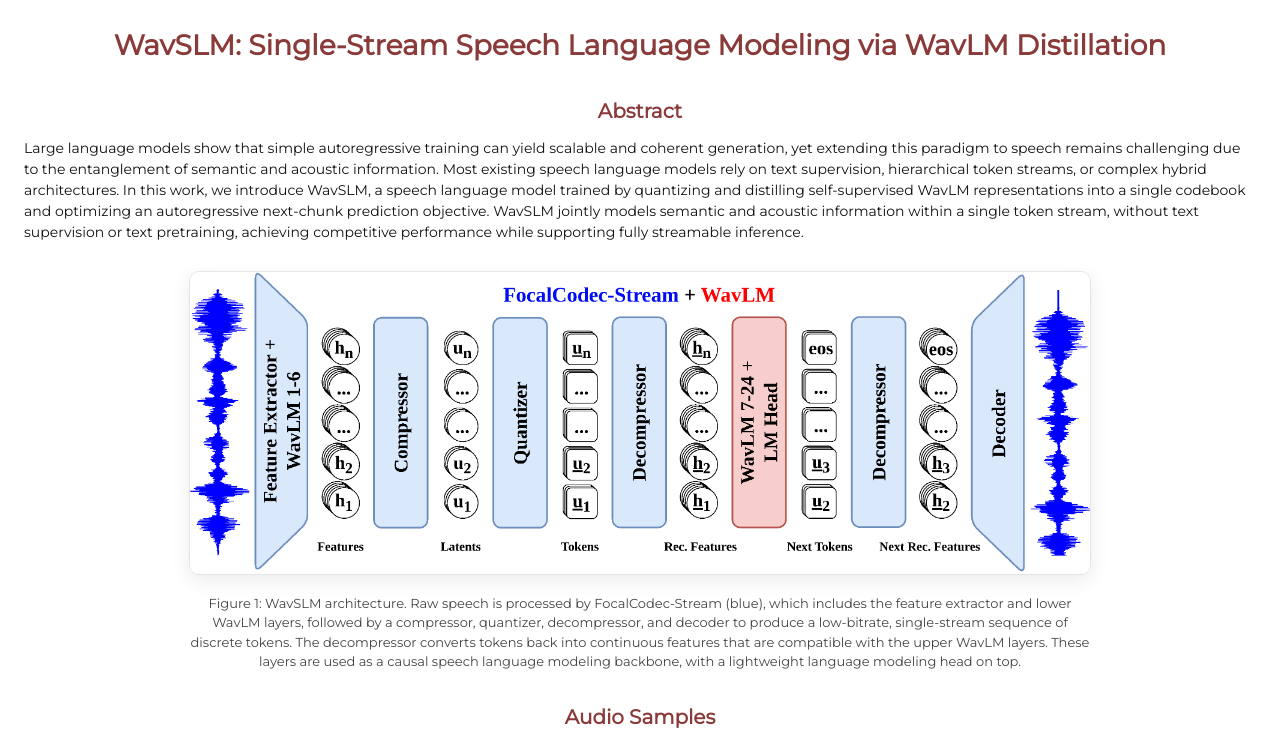
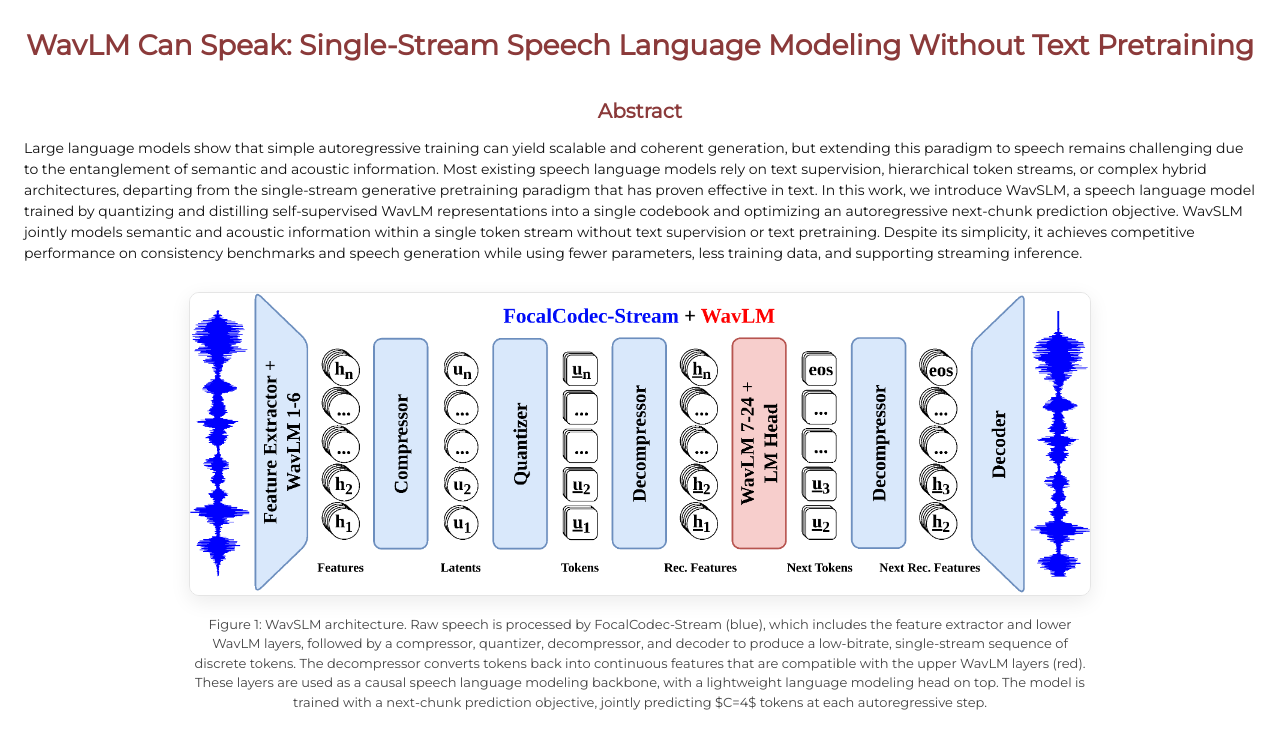
Before and after one commit to lucadellalib/wavslm-web, a plain HTML site: page index.html in a window 1280 px wide. Shown: the top 739 px of the page. Drawn offline with Linux system fonts and the light colour scheme.

Commit message:
Update index.html

```diff
--- a/index.html
+++ b/index.html
@@ -203,20 +203,20 @@
 <div class="wrap">
 
   <div class="hero">
-    <h1>WavSLM: Single-Stream Speech Language Modeling via WavLM Distillation</h1>
+    <h1>WavLM Can Speak: Single-Stream Speech Language Modeling Without Text Pretraining</h1>
   </div>
 
   <h2>Abstract</h2>
 
   <p>
-    Large language models show that simple autoregressive training can yield scalable and coherent generation, yet extending this paradigm to speech remains challenging due to the entanglement of semantic and acoustic information. Most existing speech language models rely on text supervision, hierarchical token streams, or complex hybrid architectures. In this work, we introduce WavSLM, a speech language model trained by quantizing and distilling self-supervised WavLM representations into a single codebook and optimizing an autoregressive next-chunk prediction objective. WavSLM jointly models semantic and acoustic information within a single token stream, without text supervision or text pretraining, achieving competitive performance while supporting fully streamable inference.
+    Large language models show that simple autoregressive training can yield scalable and coherent generation, but extending this paradigm to speech remains challenging due to the entanglement of semantic and acoustic information. Most existing speech language models rely on text supervision, hierarchical token streams, or complex hybrid architectures, departing from the single-stream generative pretraining paradigm that has proven effective in text. In this work, we introduce WavSLM, a speech language model trained by quantizing and distilling self-supervised WavLM representations into a single codebook and optimizing an autoregressive next-chunk prediction objective. WavSLM jointly models semantic and acoustic information within a single token stream without text supervision or text pretraining. Despite its simplicity, it achieves competitive performance on consistency benchmarks and speech generation while using fewer parameters, less training data, and supporting streaming inference.
   </p>
 
   <!-- ===== FIGURE ===== -->
   <figure class="figure">
     <img src="wavslm.jpg" alt="WavSLM">
     <figcaption>
-       Figure 1: WavSLM architecture. Raw speech is processed by FocalCodec-Stream (blue), which includes the feature extractor and lower WavLM layers, followed by a compressor, quantizer, decompressor, and decoder to produce a low-bitrate, single-stream sequence of discrete tokens. The decompressor converts tokens back into continuous features that are compatible with the upper WavLM layers. These layers are used as a causal speech language modeling backbone, with a lightweight language modeling head on top.
+       Figure 1: WavSLM architecture. Raw speech is processed by FocalCodec-Stream (blue), which includes the feature extractor and lower WavLM layers, followed by a compressor, quantizer, decompressor, and decoder to produce a low-bitrate, single-stream sequence of discrete tokens. The decompressor converts tokens back into continuous features that are compatible with the upper WavLM layers (red). These layers are used as a causal speech language modeling backbone, with a lightweight language modeling head on top. The model is trained with a next-chunk prediction objective, jointly predicting $C=4$ tokens at each autoregressive step.
     </figcaption>
   </figure>
 
```
